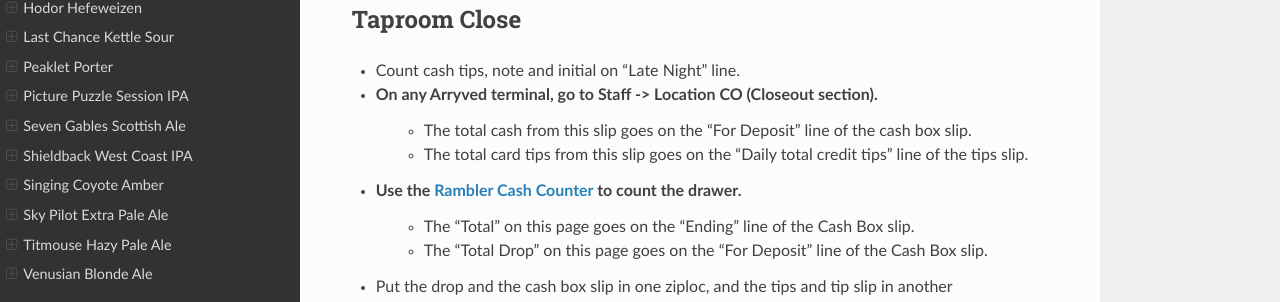
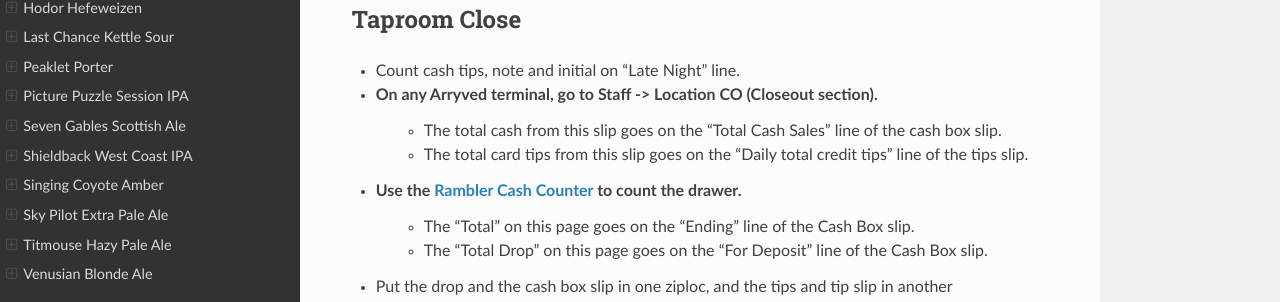
Before and after one commit to zhenry9/mrb-docs, a Sphinx documentation site: the page built from docs/source/how-to/handle-daily-cash.rst, in a window 1280 px wide and 1053 px high. Shown: the part 541-843 px from the top of the window. Built offline with Sphinx 7.4.7 and the Read the Docs theme 3.1.0, drawn with Linux system fonts in a browser that asks for light colours.

Commit message:
fix closeout error

```diff
--- a/docs/source/how-to/handle-daily-cash.rst
+++ b/docs/source/how-to/handle-daily-cash.rst
@@ -21,7 +21,7 @@ Taproom Close
 -------------
 - Count cash tips, note and initial on "Late Night" line.
 - On any Arryved terminal, go to Staff -> Location CO (Closeout section).
-    - The total cash from this slip goes on the "For Deposit" line of the cash box slip.
+    - The total cash from this slip goes on the "Total Cash Sales" line of the cash box slip.
     - The total card tips from this slip goes on the "Daily total credit tips" line of the tips slip.
 - Use the `Rambler Cash Counter <https://docs.google.com/spreadsheets/d/1LAY1lc2Kkgr6CYb-6FGR_3AzwXksUdlER1CFjeE8ySo>`_ to count the drawer.
     - The "Total" on this page goes on the "Ending" line of the Cash Box slip.
```
